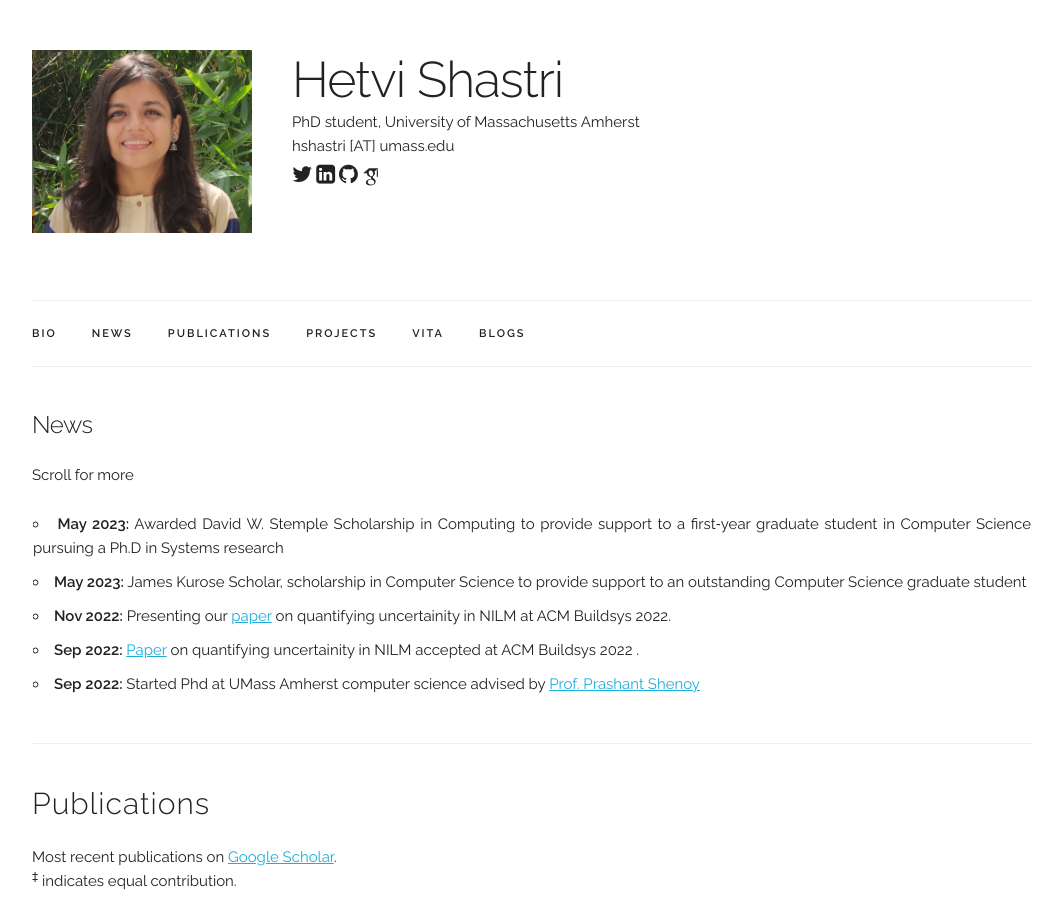
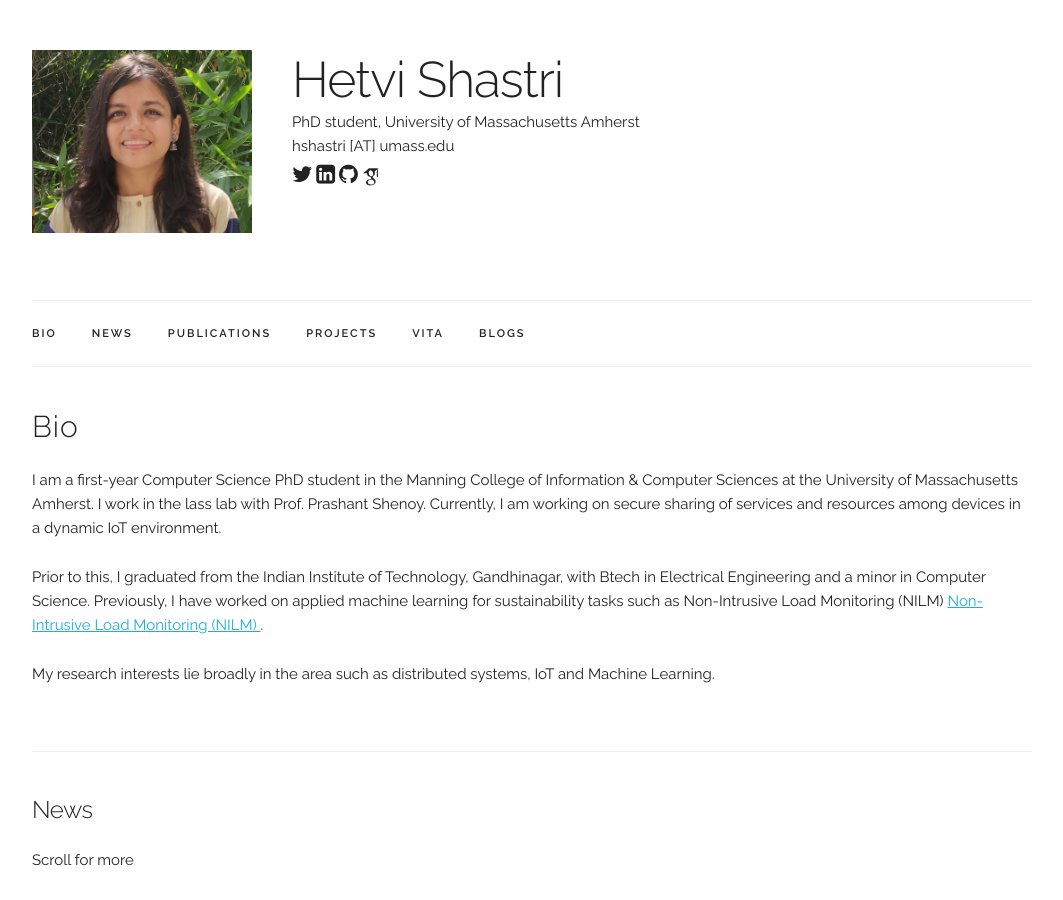
Before and after one commit to hetvishastri/hetvishastri.github.io, a Jekyll site: the page built from index.html, in a window 1280 px wide and 900 px high. Shown: the whole window, without its empty margins (108-1171 px from the left). Built offline with Jekyll 4.4.1, drawn with Linux system fonts in a browser that asks for light colours; some web fonts are replaced.

Commit message:
adding bio

```diff
--- a/index.html
+++ b/index.html
@@ -3,33 +3,23 @@ layout: default
 title: Home
 ---
 <!-- ========== BIO ========== -->
-<!-- <div class="docs-section" id="bio">
+<div class="docs-section" id="bio">
   <h4>Bio</h4>
-  <p>
-  My research develops tools for analyzing <b>large-scale social data</b>, aiming to provide a better understanding of <b>social structure and behaviors</b> online while also impacting the <b>design of digital social systems</b>.
-  My recent work has focused on reducing political polarization online
-  [<a href="assets/publications/2022_newsbridge/paper.pdf" target="_blank">ICWSM'22a</a>,
-  <a href="assets/publications/2022_flipfeed/paper.pdf" target="_blank">ICWSM'22b</a>,
-  <a href="assets/publications/2021_balanced_inf_max/paper.pdf" target="_blank">WSDM'21</a>,
-  <a href="assets/publications/2018_social_mirror/paper.pdf" target="_blank">WWW'18</a>],
-  improving the health of online conversations
-  [<a href="assets/publications/2021_dtox/paper.pdf" target="_blank">WWW'21</a>,
-  <a href="assets/publications/2021_social_catalysts/paper.pdf" target="_blank">CSCW'21</a>],
-  and causal inference in social systems
-  [<a href="assets/publications/2017_detecting_network_effects/paper.pdf" target="_blank">KDD'17</a>
-  <a href="assets/publications/2019_biometrika/paper.pdf" target="_blank">Biometrika'19</a>].
-  My research often falls at the intersections of Social Networks, Machine Learning, and Causal Inference.
-  </p>
+  <p>I am a first-year Computer Science PhD student in the Manning College of
+  Information & Computer Sciences at the University of Massachusetts Amherst.
+  I work in the lass lab with Prof. Prashant Shenoy. Currently, I am working on secure
+  sharing of services and resources among devices in a dynamic IoT environment. </p>
 
-  <p>
-  <b>I'm joining the University of Washington Information School as an Assistant Professor, starting September 2023.</b>
-  I am currently a Postdoc at Stanford University, mentored by <a href="https://web.stanford.edu/~jugander/" target="_blank">Johan Ugander</a>.
-  I received my Ph.D. from MIT in 2020 under the supervision of Deb Roy.
-  Before coming to MIT, I spent one year in Paris and one year in Barcelona doing a M.Sc. in Data mining and Knowledge Management.
-  I got my B.Sc. from Staffordshire University with First Class honors in Computer Science.
-  Throughout my graduate studies, I spent several summers doing internships in industry, including Yahoo! Labs, Amazon, LinkedIn, and Facebook.
-  </p>
-</div>  -->
+<p>
+  Prior to this, I graduated from the Indian Institute of
+  Technology, Gandhinagar, with Btech in Electrical Engineering and a
+  minor in Computer Science. Previously, I have worked on applied machine
+  learning for sustainability tasks such as Non-Intrusive Load Monitoring (NILM)
+  <a href="{{ https://github.com/nilmtk/nilmtk }}" target="_blank">Non-Intrusive Load Monitoring (NILM) </a>.</p>
+
+<p>My research interests lie broadly in the
+   area such as distributed systems, IoT and Machine Learning.</p>
+</div>
 
 <!-- <div class="docs-section" id="prospective-students">
   <h4>Prospective Students</h4>
```
